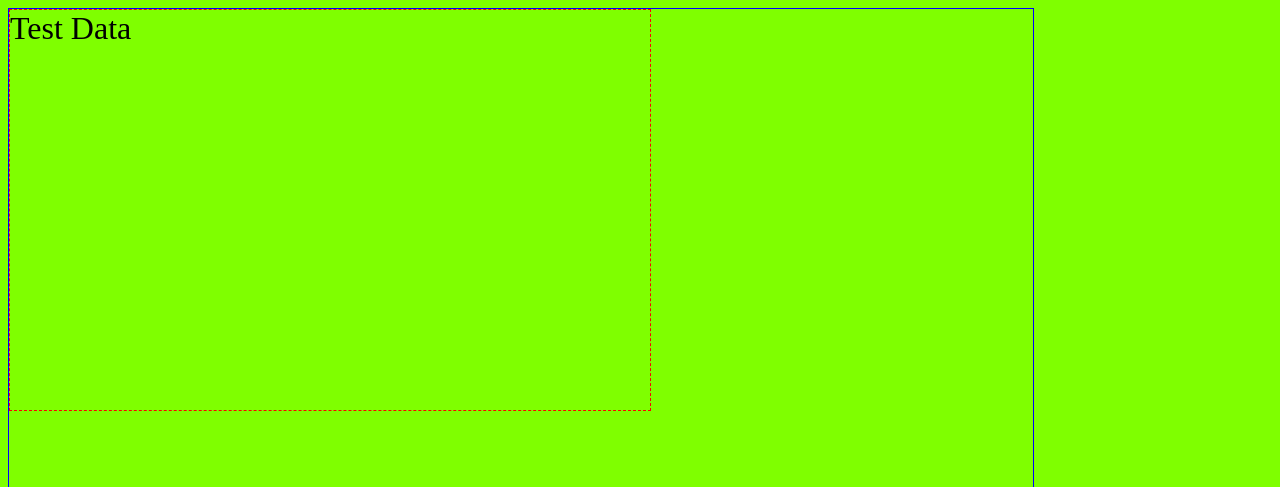
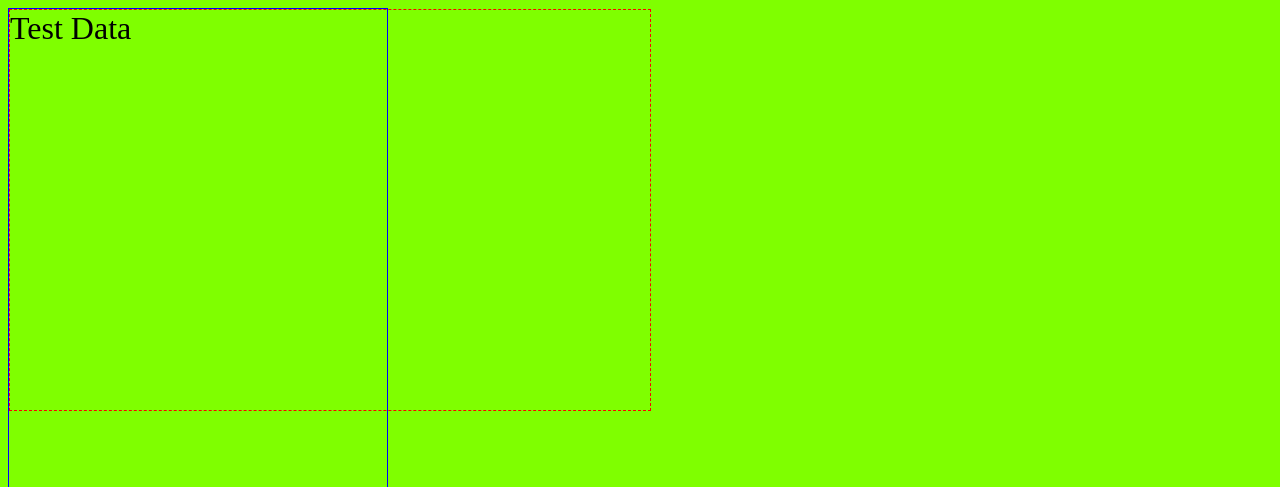
Before and after one commit to AmolChavan1992/PWSkills_FullStackWebDevelopment, a plain HTML site: page 07 Feb 2023/index.html in a window 1280 px wide. Shown: the top 487 px of the page. Drawn offline with Linux system fonts and the light colour scheme.

Commit message:
add new unit

```diff
--- a/07 Feb 2023/styles/style.css
+++ b/07 Feb 2023/styles/style.css
@@ -5,7 +5,7 @@ body {
 
 section {
 border: 1px solid blue;
-width: 80vw;
+width: 10cm;
 height: 60vh;
 /* font-size: 20px; */
 }
```
